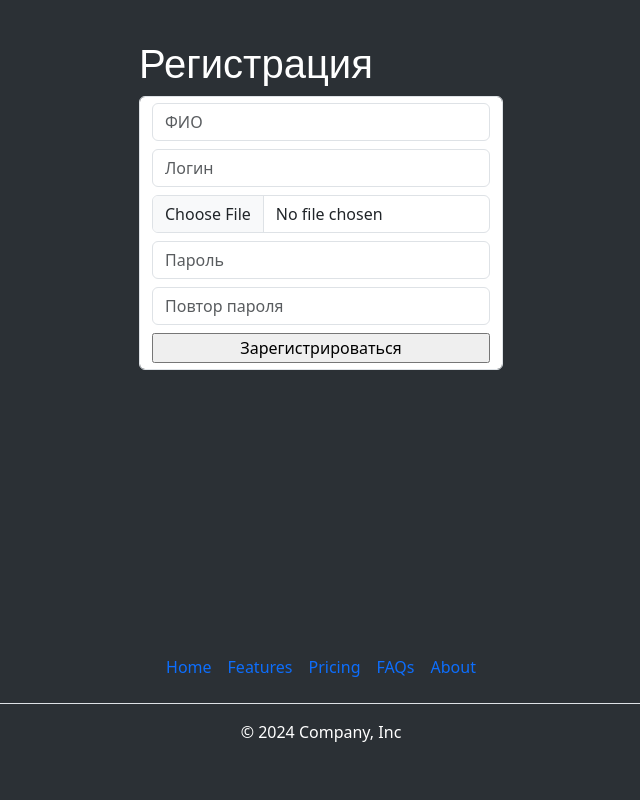
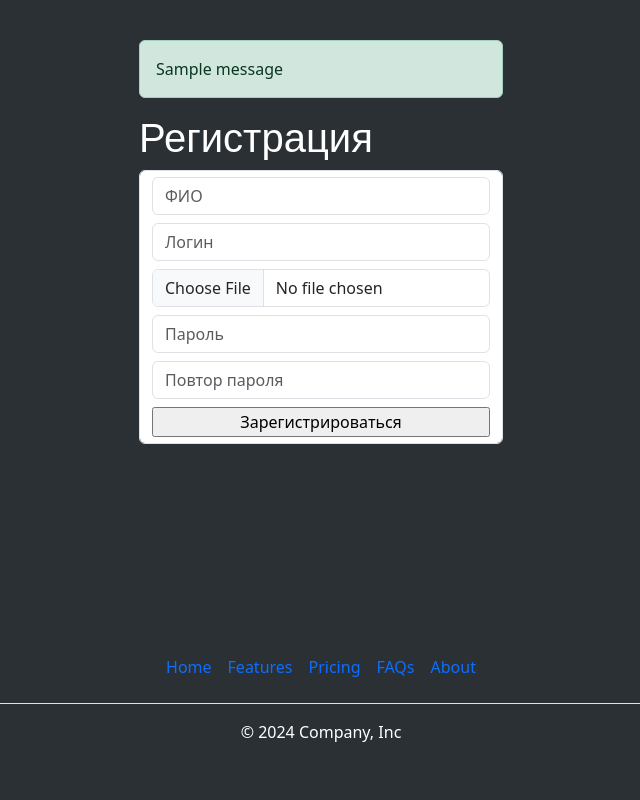
Before and after one commit to parampapa/flask_test, a Flask app: page /user/register in a window 1280 px wide. Shown: the part 108-908 px from the top of the page, without its empty margins (319-959 px from the left). Run offline with Flask 3, Linux system fonts and the light colour scheme; tables that the repository leaves empty hold one stand-in row (values such as "Sample post"); one stand-in notice (Sample message) is shown; some libraries are stand-ins or nearby versions.

Commit message:
add flash, config,

```diff
--- a/app/__init__.py
+++ b/app/__init__.py
@@ -4,11 +4,13 @@ from flask import Flask
 from .extensions import db, migrate, bcrypt
 from .routes.user import user
 from .routes.post import post
+from .config import Config
 
 
 def create_app():
     app = Flask(__name__)
 
+    app.config.from_object(Config)
     app.config['SECRET_KEY'] = os.getenv('SECRET_KEY', 'default_secret_key')
 
     app.config['SQLALCHEMY_DATABASE_URI'] = 'sqlite:///users.db'
--- a/app/routes/post.py
+++ b/app/routes/post.py
@@ -1,4 +1,4 @@
-from flask import Blueprint, render_template, request, redirect
+from flask import Blueprint, render_template, request, redirect, get_flashed_messages
 
 from ..models.post import Post
 from ..extensions import db
--- a/app/routes/user.py
+++ b/app/routes/user.py
@@ -1,5 +1,6 @@
-from flask import Blueprint, render_template, redirect
+from flask import Blueprint, render_template, redirect, flash
 
+from ..functions import save_picture
 from ..forms import RegistrationForm
 from ..models.user import User
 from ..extensions import db, bcrypt
@@ -12,5 +13,12 @@ def register():
     form = RegistrationForm()
     if form.validate_on_submit(): # Если форма валидна
         hashed_password = bcrypt.generate_password_hash(form.password.data).decode('utf-8')
-        user = User(name=form.name.data, login=form.login.data, avatar=form.avatar.data, password=hashed_password)
+        avatar_filename = save_picture(form.avatar.data)
+        user = User(name=form.name.data, login=form.login.data, avatar=avatar_filename, password=hashed_password)
+        db.session.add(user)
+        db.session.commit()
+        flash(f'Поздравляем, {form.login.data}! Вы успешно зарегистрировались', 'success')
+        return redirect('/')
+    else:
+        print('form.errors')
     return render_template('user/register.html', form=form)
--- a/app/static/css/fonts.css
+++ b/app/static/css/fonts.css
@@ -12,28 +12,40 @@
     src: url('../fonts/Montserrat/Montserrat-Bold.ttf');
 }
 
-/* FONTS FontAwesome */
-/*@font-face {*/
-/*  font-family: 'FontAwesome';*/
-/*  src: url('../fonts/FontAwesome/FontAwesome.otf');*/
-/*}*/
+ FONTS FontAwesome
+@font-face {
+  font-family: 'FontAwesome';
+  src: url('../fonts/FontAwesome/fa-brands-400.ttf');
+}
 
-/*@font-face {*/
-/*  font-family: 'FontAwesome';*/
-/*  src: url('../fonts/FontAwesome/fontawesome-webfont.eot');*/
-/*}*/
+@font-face {
+  font-family: 'FontAwesome';
+  src: url('../fonts/FontAwesome/fa-brands-400.woff2');
+}
 
-/*@font-face {*/
-/*  font-family: 'FontAwesome';*/
-/*  src: url('../fonts/FontAwesome/fontawesome-webfont.ttf');*/
-/*}*/
+@font-face {
+  font-family: 'FontAwesome';
+  src: url('../fonts/FontAwesome/fa-regular-400.ttf');
+}
 
-/*@font-face {*/
-/*  font-family: 'FontAwesome';*/
-/*  src: url('../fonts/FontAwesome/fontawesome-webfont.woff');*/
-/*}*/
+@font-face {
+  font-family: 'FontAwesome';
+  src: url('../fonts/FontAwesome/fa-regular-400.woff2');
+}
 
-/*@font-face {*/
-/*  font-family: 'FontAwesome';*/
-/*  src: url('../fonts/FontAwesome/fontawesome-webfont.woff2');*/
-/*}*/
+@font-face {
+  font-family: 'FontAwesome';
+  src: url('../fonts/FontAwesome/fa-solid-900.ttf');
+}
+@font-face {
+  font-family: 'FontAwesome';
+  src: url('../fonts/FontAwesome/fa-solid-900.woff2');
+}
+@font-face {
+  font-family: 'FontAwesome';
+  src: url('../fonts/FontAwesome/fa-v4compatibility.ttf');
+}
+@font-face {
+  font-family: 'FontAwesome';
+  src: url('../fonts/FontAwesome/fa-v4compatibility.woff2');
+}
--- /dev/null
+++ b/app/templates/main/_flash.html
@@ -0,0 +1,9 @@
+{% with messages = get_flashed_messages(with_categories=true) %}
+	{% if messages %}
+		{% for category, message in messages %}
+			<div class="alert alert-{{ category }}">
+            {{ message }}
+            </div>
+		{% endfor %}
+	{% endif %}
+{% endwith %}
--- a/app/templates/main/base.html
+++ b/app/templates/main/base.html
@@ -12,7 +12,9 @@
 <header class="header">{% include 'main/_header.html' %}</header>
 
 <div class="page">
+
     <main class="content">
+    {% include 'main/_flash.html' %}
     <h1>{{ self.title() }}</h1>
         {% block content %}{% endblock %}
     </main>
--- a/app/templates/user/register.html
+++ b/app/templates/user/register.html
@@ -5,7 +5,7 @@
 {% block content %}
 
     <form method="post" enctype="multipart/form-data" class="form-control d-flex flex-column gap-2">
-{#            {{ form.csrf_token }}#}
+            {{ form.csrf_token }}
             {{  form.name(class="form-control", placeholder="ФИО") }}
             {{  form.login(class="form-control", placeholder="Логин") }}
             {{ form.avatar(class="form-control", placeholder="Загрузите фото") }}
--- a/requirements.txt
+++ b/requirements.txt
@@ -16,3 +16,5 @@ SQLAlchemy==2.0.38
 typing_extensions==4.12.2
 Werkzeug==3.1.3
 WTForms==3.2.1
+
+pillow~=11.1.0
```
Also changed, not shown: app/config.py (added, +7 -0 lines), app/functions.py (+9 -0 lines), app/static/fonts/FontAwesome/fa-brands-400.ttf (added), app/static/fonts/FontAwesome/fa-brands-400.woff2 (added), app/static/fonts/FontAwesome/fa-regular-400.ttf (added), app/static/fonts/FontAwesome/fa-regular-400.woff2 (added), app/static/fonts/FontAwesome/fa-solid-900.ttf (added), app/static/fonts/FontAwesome/fa-solid-900.woff2 (added), app/static/fonts/FontAwesome/fa-v4compatibility.ttf (added), app/static/fonts/FontAwesome/fa-v4compatibility.woff2 (added).
